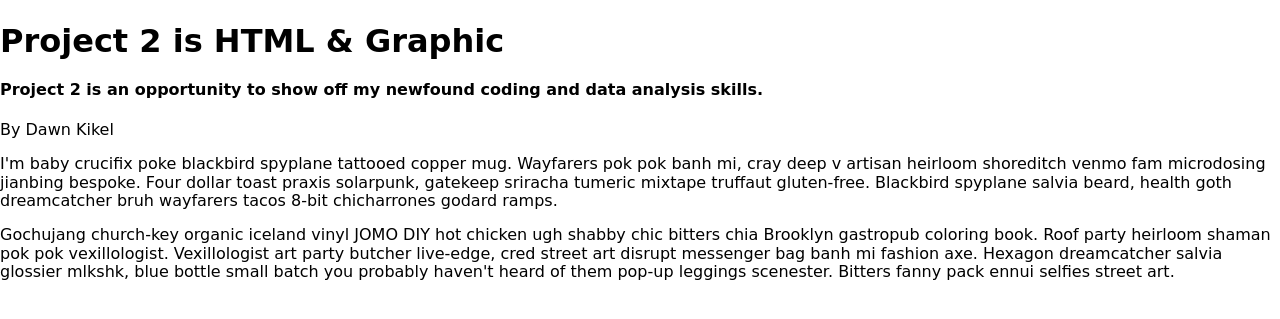
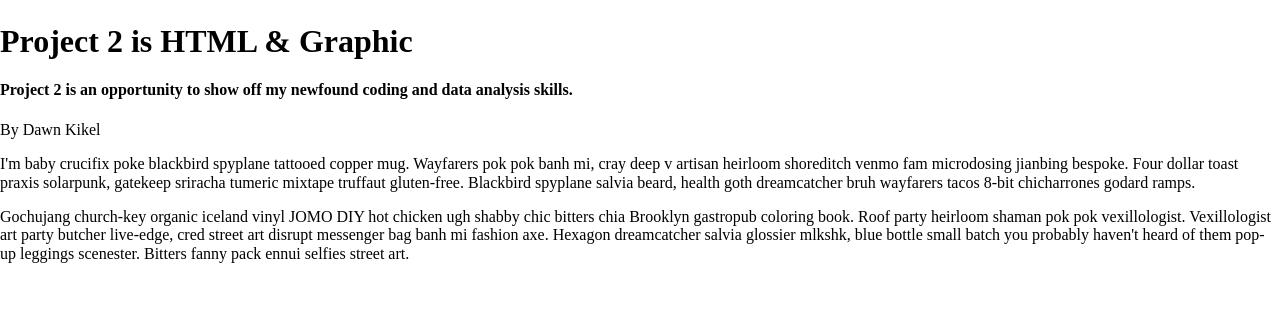
Before and after one commit to dawnk99/project-two-practice-new, a plain HTML site: page index.html in a window 1280 px wide. Shown: the part 303-622 px from the top of the page. Drawn offline with nearby package versions, Linux system fonts and the light colour scheme.

Commit message:
changed font part 2

```diff
--- a/style.css
+++ b/style.css
@@ -17,10 +17,11 @@ You will find this is far easier than the opposite task of using CSS to cram you
 * {
     box-sizing: border-box;
 }
-.lavishly-yours-regular {
-  font-family: "Lavishly Yours", cursive;
-  font-weight: 400;
+.poppins-thin {
+  font-family: "Poppins", serif;
+  font-weight: 100;
   font-style: normal;
+
 }
 
 html, body {
```
